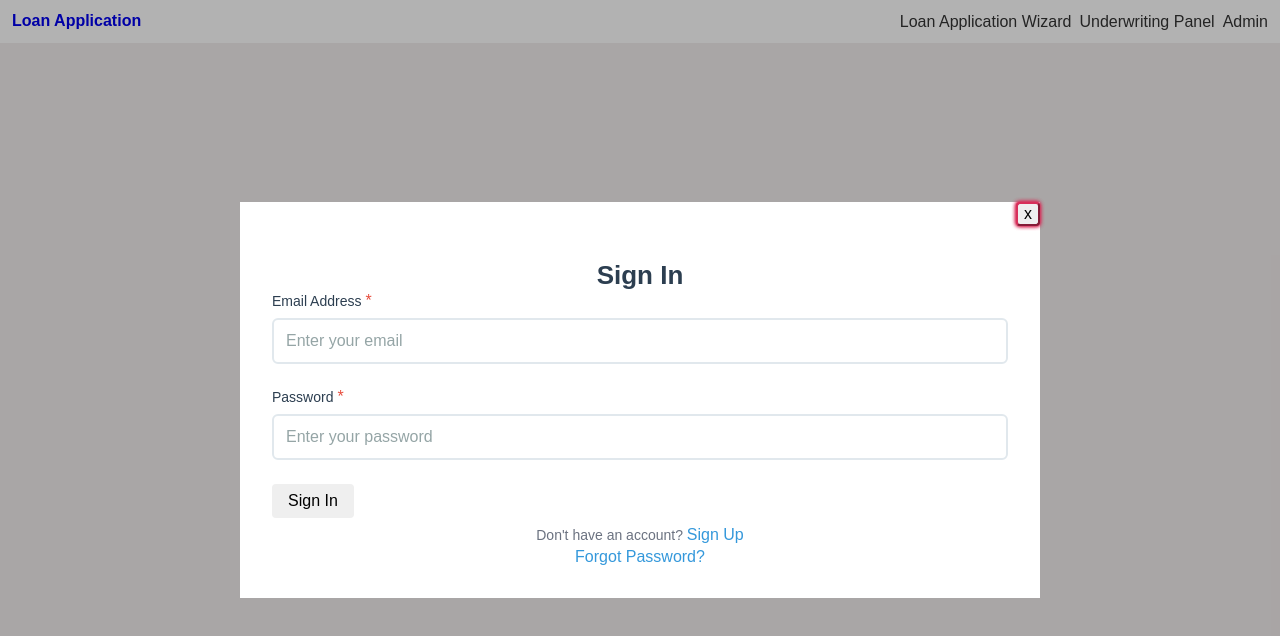
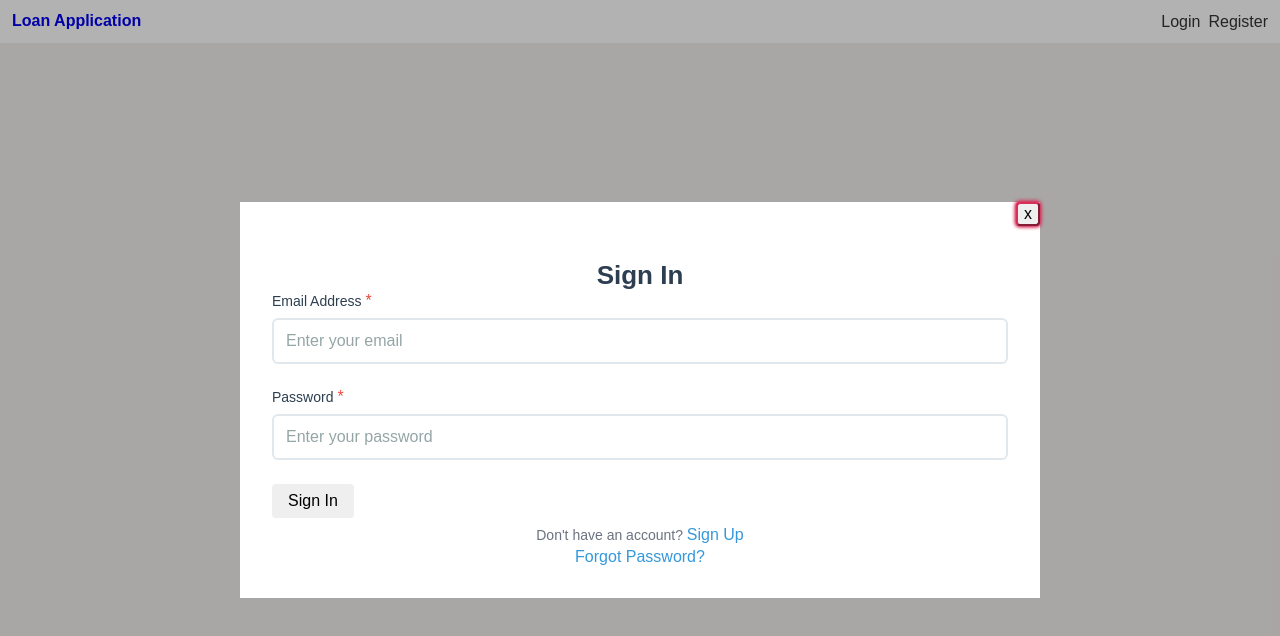
Before and after one commit to jrdnthedev/loan-portal, an Angular app: page /welcome/login in a window 1280 px wide. Shown: the top 636 px of the page. Built offline with nearby package versions, Linux system fonts and the light colour scheme.

Commit message:
refactor: added auth checks and modal dialogs for auth actions

```diff
--- a/src/app/layout/components/nav/nav.html
+++ b/src/app/layout/components/nav/nav.html
@@ -17,10 +17,28 @@
 
   <!-- Navigation menu -->
   <ul id="nav-menu" [class.nav-menu-open]="isMenuOpen()">
-    <li>
-      <a routerLink="/loan-application/wizard" (click)="closeMenu()">Loan Application Wizard</a>
-    </li>
-    <li><a routerLink="/underwriting" (click)="closeMenu()">Underwriting Panel</a></li>
-    <li><a routerLink="/admin" (click)="closeMenu()">Admin</a></li>
+    @if (!authService.authState()) {
+      <li>
+        <a routerLink="/loan-application/wizard" (click)="closeMenu()">Loan Application Wizard</a>
+      </li>
+      <li><a routerLink="/underwriting" (click)="closeMenu()">Underwriting Panel</a></li>
+      <li><a routerLink="/admin" (click)="closeMenu()">Admin</a></li>
+    }
+    @if (authService.authState()) {
+      <li><a (click)="toggleLogin()">Login</a></li>
+      <li><a (click)="toggleRegister()">Register</a></li>
+    }
   </ul>
 </nav>
+
+@if (isLoginModalOpen()) {
+  <app-modal name="login-modal" (closeBtn)="toggleLogin()">
+    <app-login></app-login>
+  </app-modal>
+}
+
+@if (isRegisterModalOpen()) {
+  <app-modal name="register-modal" (closeBtn)="toggleRegister()">
+    <app-register></app-register>
+  </app-modal>
+}
--- a/src/app/layout/components/nav/nav.scss
+++ b/src/app/layout/components/nav/nav.scss
@@ -65,7 +65,7 @@ nav {
       color: #333;
       border-radius: 4px;
       transition: background-color 0.2s ease;
-
+      cursor: pointer;
       &:hover {
         background-color: #f5f5f5;
       }
--- a/src/app/layout/components/nav/nav.ts
+++ b/src/app/layout/components/nav/nav.ts
@@ -1,14 +1,21 @@
-import { Component, signal } from '@angular/core';
+import { Component, inject, signal } from '@angular/core';
 import { RouterLink } from '@angular/router';
+import { AuthService } from '../../../core';
+import { Login } from '../../../core/auth/components/login/login';
+import { Register } from '../../../core/auth/components/register/register';
+import { Modal } from '../../../shared/components/modal/modal';
 
 @Component({
   selector: 'app-nav',
-  imports: [RouterLink],
+  imports: [RouterLink, Login, Register, Modal],
   templateUrl: './nav.html',
   styleUrl: './nav.scss',
 })
 export class Nav {
   isMenuOpen = signal(false);
+  authService = inject(AuthService);
+  isLoginModalOpen = signal(false);
+  isRegisterModalOpen = signal(false);
 
   toggleMenu() {
     this.isMenuOpen.update((isOpen) => !isOpen);
@@ -17,4 +24,12 @@ export class Nav {
   closeMenu() {
     this.isMenuOpen.set(false);
   }
+
+  toggleLogin() {
+    this.isLoginModalOpen.update((value) => !value);
+  }
+
+  toggleRegister() {
+    this.isRegisterModalOpen.update((value) => !value);
+  }
 }
--- /dev/null
+++ b/src/app/layout/components/welcome/welcome.html
@@ -0,0 +1 @@
+<p>welcome works!</p>
```
Also changed, not shown: src/app/layout/components/welcome/welcome.ts (added, +9 -0 lines), src/app/layout/components/welcome/welcome.scss (added), 1 other file (tests, documents, lock files or other folders).
